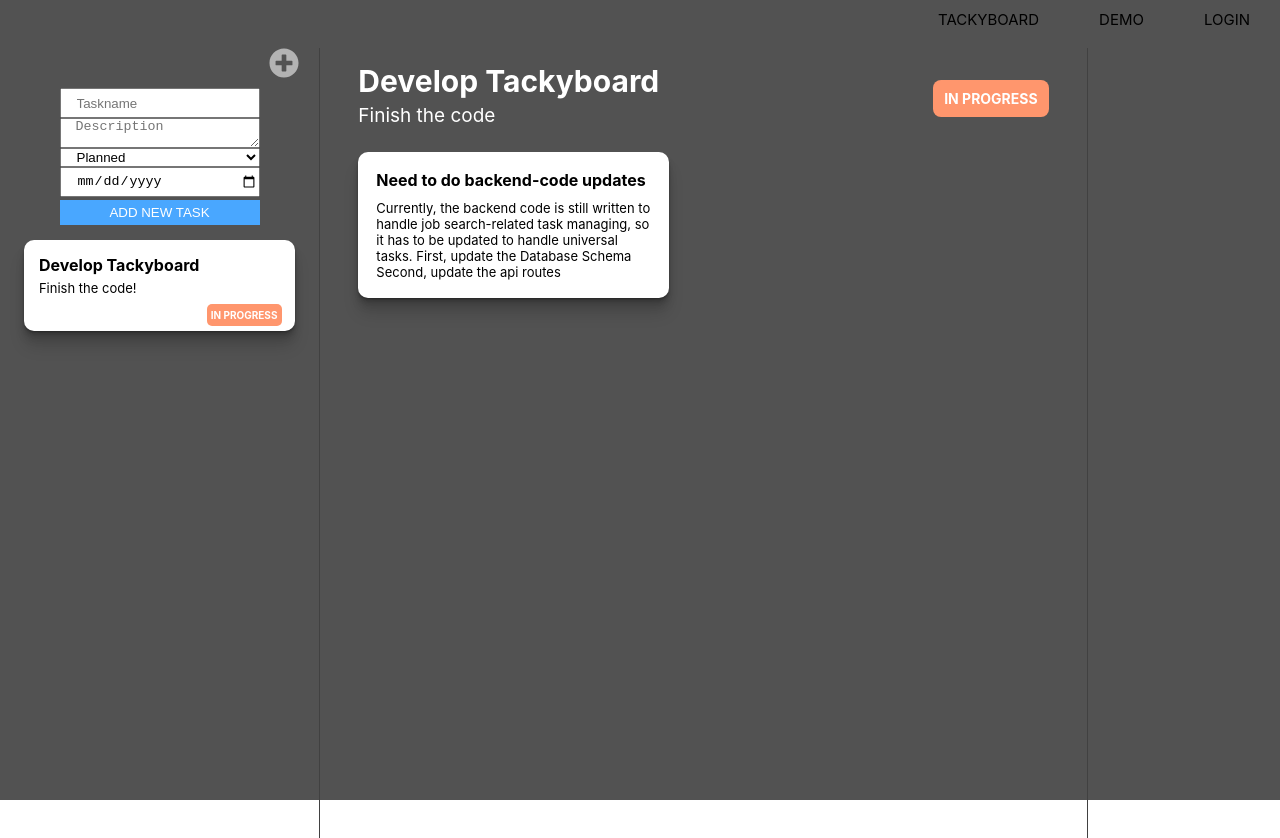
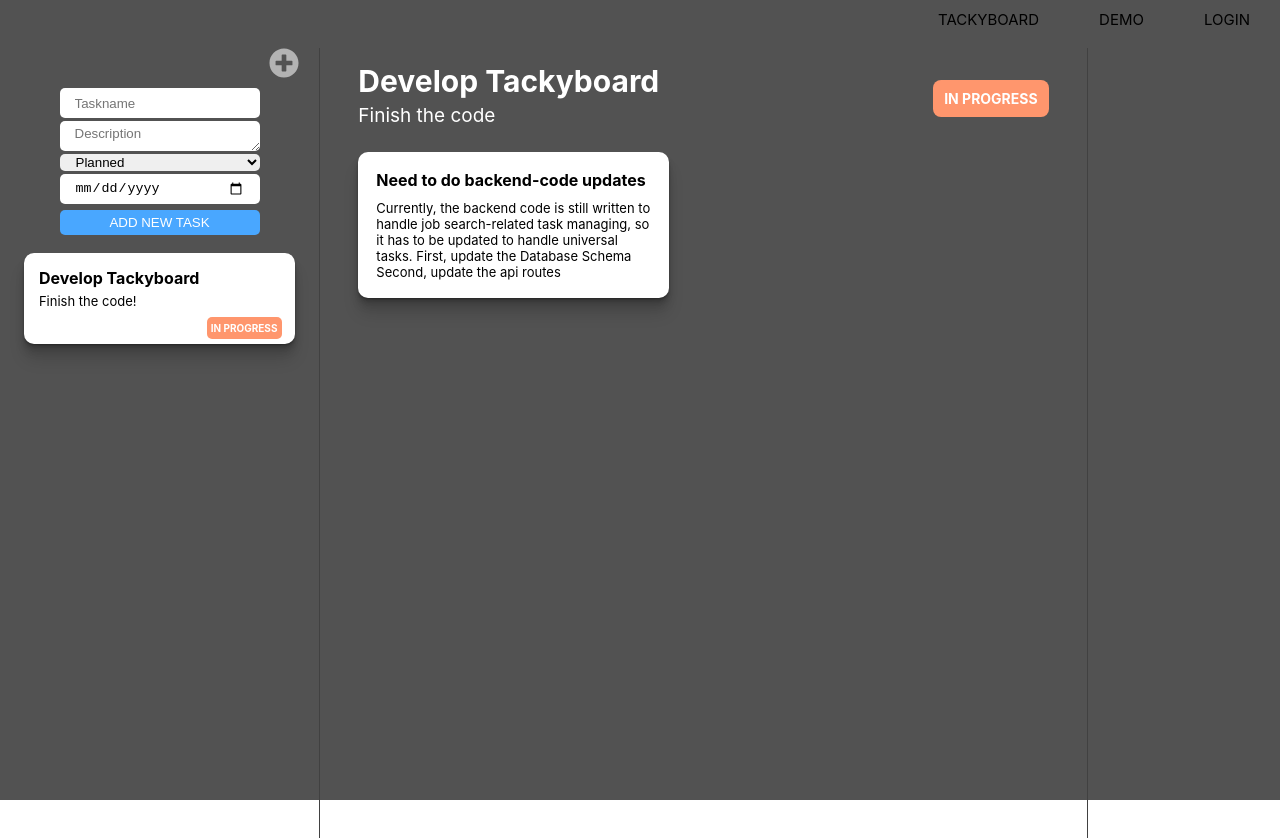
Before and after one commit to dogpineapple/tackyboard, a React (Create React App) app in the folder tackyboard-frontend/: page /demo in a window 1280 px wide. Both pictures are taken after a click on the icon 284 px from the left and 63 px from the top of the page. Shown: the top 838 px of the page. Built offline with nearby package versions, Linux system fonts and the light colour scheme.

Commit message:
input boxes css update, max-width set, character maxlength set

```diff
--- a/tackyboard-frontend/src/NewTaskForm/NewTaskForm.css
+++ b/tackyboard-frontend/src/NewTaskForm/NewTaskForm.css
@@ -6,9 +6,22 @@
   margin-bottom: 1.5rem;
 }
 
+.NewTaskForm > * {
+  border: none;
+  border-radius: 5px;
+  margin-bottom: 3px;
+}
+
 .NewTaskForm > input, textarea {
-  padding-left: 1.5rem;
+  padding: 0 1.5rem;
   height: 3rem;
+  border-radius: 5px;
+}
+
+.NewTaskForm > textarea {
+  padding-top: 0.5rem;
+  font-family: sans-serif;
+  max-width: 100%; /* prevent over-stretching textarea*/
 }
 
 .NewTaskForm > select {
--- a/tackyboard-frontend/src/NewTaskForm/index.js
+++ b/tackyboard-frontend/src/NewTaskForm/index.js
@@ -22,10 +22,11 @@ function NewTaskForm() {
     // console.log('response...', resp.data);
   }
 
+  //LOW PRIORITY TODO: consider making a character count in the form inputs.
   return (
     <form className="NewTaskForm" onSubmit={handleSubmit}>
-      <input placeholder="Taskname" name="taskname" value={formData.taskname} onChange={handleChange} />
-      <textarea placeholder="Description" name="description" value={formData.description} onChange={handleChange} />
+      <input maxlength="75" placeholder="Taskname" name="taskname" value={formData.taskname} onChange={handleChange} />
+      <textarea maxlength="200" placeholder="Description" name="description" value={formData.description} onChange={handleChange} />
       <select name="status" id="status">
         <option value="1">Planned</option>
         <option value="2">In Progress</option>
```
